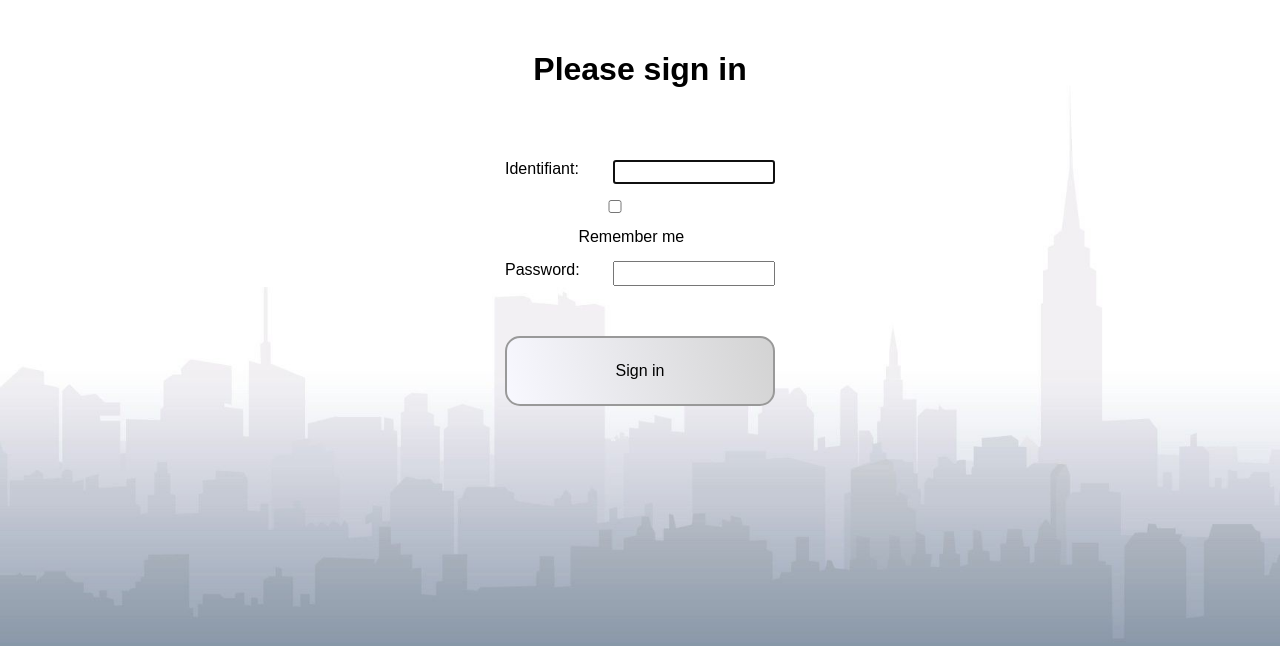
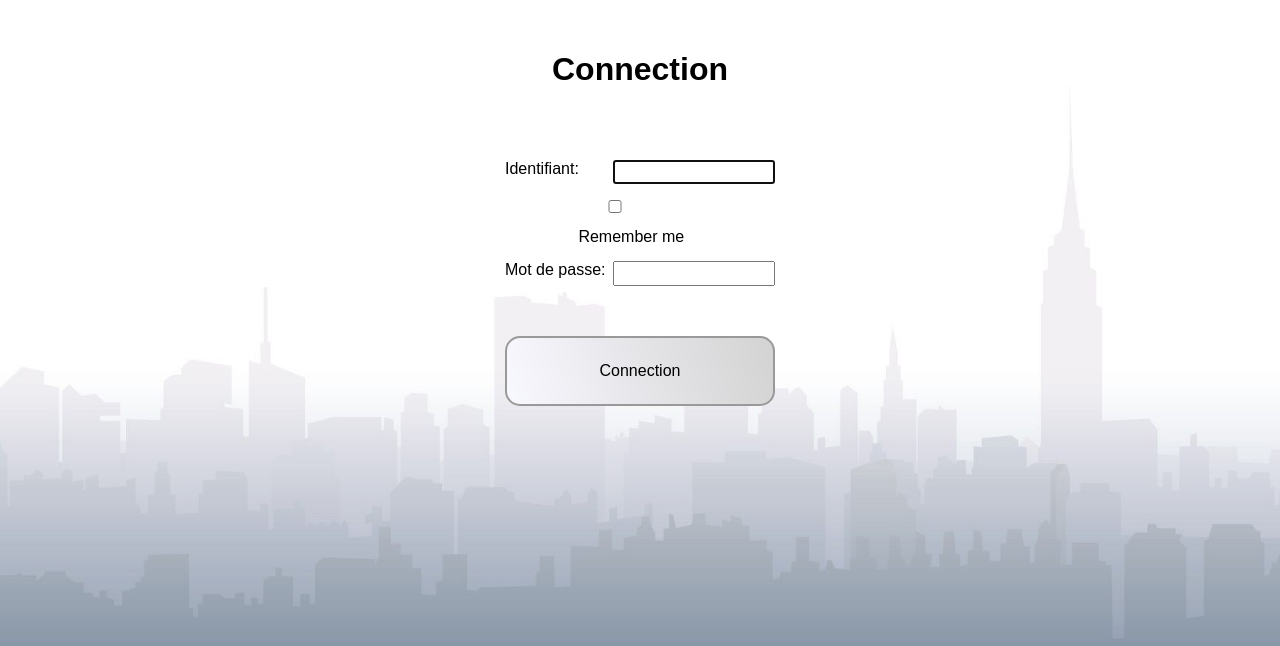
Before and after one commit to S-Belt/ENI.Projet-Sortir, a Symfony app: template templates/security/login.html.twig in a window 1280 px wide. Shown: the part 104-750 px from the top of the page. Run offline with Twig, Linux system fonts and the light colour scheme; the template is opened without the code that fills it, so the values that code supplies are empty; some libraries are stand-ins or nearby versions; some web fonts are replaced.

Commit message:
css maj login

```diff
--- a/templates/security/login.html.twig
+++ b/templates/security/login.html.twig
@@ -17,7 +17,7 @@
 
     <div class="login">
 
-        <h1 class="h3 mb-3 font-weight-normal">Please sign in</h1>
+        <h1 class="h3 mb-3 font-weight-normal">Connection</h1>
 
         <div class="loginMail">
             <label for="inputEmail">Identifiant: </label>
@@ -32,13 +32,13 @@
 
 
         <div class="loginPass">
-            <label for="inputPassword">Password: </label>
+            <label for="inputPassword">Mot de passe: </label>
             <input type="password" name="password" id="inputPassword" class="form-control" autocomplete="current-password" required>
          </div>
 
         <input type="hidden" name="_csrf_token" value="{{ csrf_token('authenticate') }}">
 
-        <button class="btn btn-lg btn-primary" type="submit">Sign in</button>
+        <button class="btn btn-lg btn-primary" type="submit">Connection</button>
     </div>
 </form>
 
```
